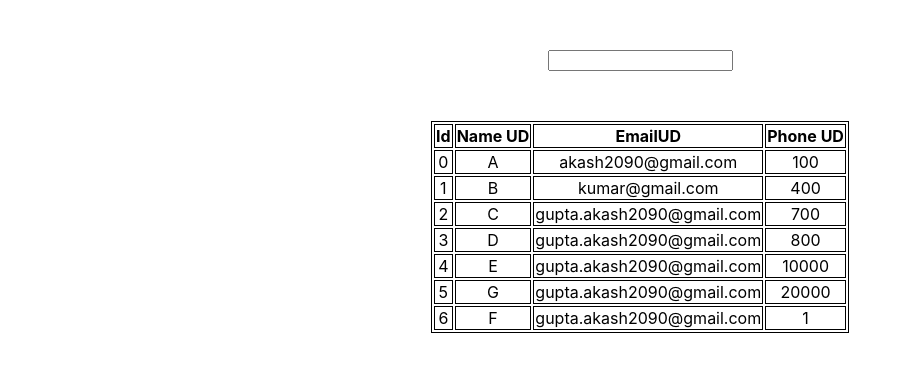
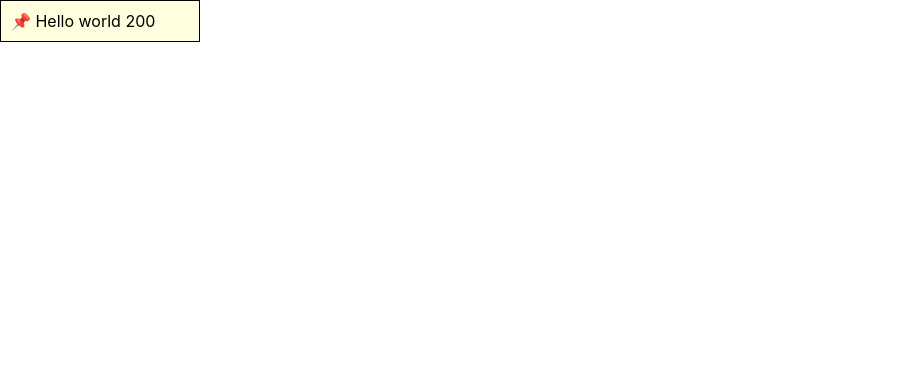
Before and after one commit to Akash1012/small_task, a React (Create React App) app: page / in a window 1280 px wide. Shown: the top 372 px of the page, without its empty margins (0-912 px from the left). Built offline with nearby package versions, Linux system fonts and the light colour scheme.

Commit message:
add new code

```diff
--- a/package.json
+++ b/package.json
@@ -8,6 +8,7 @@
     "@testing-library/user-event": "^13.5.0",
     "react": "^18.2.0",
     "react-dom": "^18.2.0",
+    "react-icons": "^5.2.1",
     "react-scripts": "5.0.1",
     "web-vitals": "^2.1.4"
   },
--- a/src/App.js
+++ b/src/App.js
@@ -13,6 +13,8 @@ import MainStepper from "./components/Stepper";
 import Tic from "./Prc";
 import ListInterview from "./components/Deloitte_List";
 import DD from "./components/DD";
+import Toast from "./components/ToastComp";
+import DragAndDrop from "./components/DragAndDrop";
 
 function App() {
   return (
@@ -30,10 +32,12 @@ function App() {
         {/* <MainBar /> */}
         {/* <MainStepper /> */}
         {/* <ListInterview /> */}
-        <DD />
+        {/* <DD /> */}
 
         {/* Prct */}
         {/* <Tic /> */}
+        {/* <Toast /> */}
+        <DragAndDrop />
       </div>
     </div>
   );
--- /dev/null
+++ b/src/components/DragAndDrop/Note/index.js
@@ -0,0 +1,25 @@
+import React, { forwardRef } from "react";
+
+const Note = forwardRef(({ content, inititalPos, ...props }, ref) => {
+  return (
+    <div
+      ref={ref}
+      style={{
+        position: "absolute",
+        left: `${inititalPos?.x}px`,
+        top: `${inititalPos?.y}px`,
+        border: "1px solid black",
+        userSelect: "none",
+        padding: "10px",
+        width: "200px",
+        cursor: "move",
+        backgroundColor: "lightyellow",
+      }}
+      {...props}
+    >
+      📌 {content}
+    </div>
+  );
+});
+
+export default Note;
--- /dev/null
+++ b/src/components/DragAndDrop/Notes/index.js
@@ -0,0 +1,125 @@
+/* eslint-disable react/prop-types */
+
+import { createRef, useEffect, useRef } from "react";
+import Note from "../Note";
+// import Note from "";
+
+const Notes = ({ notes = [], setNotes = () => {} }) => {
+  useEffect(() => {
+    // localstorage logic
+    const savedNotes = JSON.parse(localStorage.getItem("notes")) || [];
+
+    const updatedNotes = notes.map((note) => {
+      const savedNote = savedNotes.find((n) => n.id === note.id);
+      if (savedNote) {
+        return { ...note, position: savedNote.position };
+      } else {
+        const position = determineNewPosition();
+        return { ...note, position };
+      }
+    });
+
+    setNotes(updatedNotes);
+    localStorage.setItem("notes", JSON.stringify(updatedNotes));
+  }, [notes.length]);
+
+  const noteRefs = useRef([]);
+
+  const determineNewPosition = () => {
+    const maxX = window.innerWidth - 250;
+    const maxY = window.innerHeight - 250;
+
+    return {
+      x: Math.floor(Math.random() * maxX),
+      y: Math.floor(Math.random() * maxY),
+    };
+  };
+
+  const handleDragStart = (note, e) => {
+    const { id } = note;
+    const noteRef = noteRefs.current[id].current;
+    const rect = noteRef.getBoundingClientRect();
+    const offsetX = e.clientX - rect.left;
+    const offsetY = e.clientY - rect.top;
+
+    const startPos = note.position;
+
+    const handleMouseMove = (e) => {
+      const newX = e.clientX - offsetX;
+      const newY = e.clientY - offsetY;
+
+      noteRef.style.left = `${newX}px`;
+      noteRef.style.top = `${newY}px`;
+    };
+
+    const handleMouseUp = () => {
+      document.removeEventListener("mousemove", handleMouseMove);
+      document.removeEventListener("mouseup", handleMouseUp);
+
+      const finalRect = noteRef.getBoundingClientRect();
+      const newPosition = { x: finalRect.left, y: finalRect.top };
+
+      if (checkForOverlap(id)) {
+        // check for overlap
+        noteRef.style.left = `${startPos.x}px`;
+        noteRef.style.top = `${startPos.y}px`;
+      } else {
+        updateNotePosition(id, newPosition);
+      }
+    };
+
+    document.addEventListener("mousemove", handleMouseMove);
+    document.addEventListener("mouseup", handleMouseUp);
+  };
+
+  const checkForOverlap = (id) => {
+    const currentNoteRef = noteRefs.current[id].current;
+    const currentRect = currentNoteRef.getBoundingClientRect();
+
+    return notes.some((note) => {
+      if (note.id === id) return false;
+
+      const otherNoteRef = noteRefs.current[note.id].current;
+      const otherRect = otherNoteRef.getBoundingClientRect();
+
+      const overlap = !(
+        currentRect.right < otherRect.left ||
+        currentRect.left > otherRect.right ||
+        currentRect.bottom < otherRect.top ||
+        currentRect.top > otherRect.bottom
+      );
+
+      return overlap;
+    });
+  };
+
+  const updateNotePosition = (id, newPosition) => {
+    const updatedNotes = notes.map((note) =>
+      note.id === id ? { ...note, position: newPosition } : note
+    );
+    setNotes(updatedNotes);
+    localStorage.setItem("notes", JSON.stringify(updatedNotes));
+  };
+
+  return (
+    <div>
+      {notes.map((note) => {
+        return (
+          <Note
+            key={note.id}
+            ref={
+              noteRefs.current[note.id]
+                ? noteRefs.current[note.id]
+                : (noteRefs.current[note.id] = createRef())
+            }
+            initialPos={note.position}
+            content={note.text}
+            onMouseDown={(e) => handleDragStart(note, e)}
+          />
+        );
+      })}
+    </div>
+  );
+};
+
+export default Notes;
--- /dev/null
+++ b/src/components/DragAndDrop/index.js
@@ -0,0 +1,22 @@
+import { useState } from "react";
+import Notes from "./Notes";
+
+const DragAndDrop = () => {
+  const [notes, setNotes] = useState([
+    {
+      id: 1,
+      text: "Hello world 100",
+    },
+    {
+      id: 2,
+      text: "Hello world 200",
+    },
+  ]);
+  return (
+    <div>
+      <Notes notes={notes} setNotes={setNotes} />
+    </div>
+  );
+};
+
+export default DragAndDrop;
--- /dev/null
+++ b/src/components/ToastComp/Hooks/use-notification.js
@@ -0,0 +1,33 @@
+import { useCallback, useState } from "react";
+import Notifications from "../notifications";
+
+const useNotifications = (postion = "top-right") => {
+  const [notification, setNotification] = useState(null);
+
+  let timer;
+
+  const triggerNotifications = useCallback((notificationProps) => {
+    console.log("trigger", notificationProps);
+    if (timer) {
+      clearTimeout(timer);
+    }
+
+    setNotification(notificationProps);
+    timer = setTimeout(() => {
+      setNotification(null);
+    }, notificationProps.duration);
+  }, []);
+
+  const NotificationComponent = notification ? (
+    <div className={`${postion}`}>
+      <Notifications {...notification} />
+    </div>
+  ) : null;
+
+  return {
+    triggerNotifications,
+    NotificationComponent,
+  };
+};
+
+export default useNotifications;
--- /dev/null
+++ b/src/components/ToastComp/index.js
@@ -0,0 +1,37 @@
+import useNotifications from "./Hooks/use-notification";
+
+const Toast = () => {
+  const { triggerNotifications, NotificationComponent } =
+    useNotifications("bottom-left");
+
+  return (
+    <>
+      <button
+        onClick={() =>
+          triggerNotifications({
+            type: "success",
+            message: "File sent successfully",
+            duration: 3000,
+          })
+        }
+      >
+        Trigger Success
+      </button>
+
+      <button
+        onClick={() =>
+          triggerNotifications({
+            type: "error",
+            message: "Error",
+            duration: 3000,
+          })
+        }
+      >
+        Error
+      </button>
+      {NotificationComponent}
+    </>
+  );
+};
+
+export default Toast;
--- /dev/null
+++ b/src/components/ToastComp/notification.css
@@ -0,0 +1,54 @@
+.notification {
+  padding: 15px;
+  margin: 10px;
+  color: white;
+  display: flex;
+  align-items: center;
+  border-radius: 5px;
+  box-shadow: 0 2px 4px rgba(0, 0, 0, 0.2);
+  font-family: sans-serif;
+}
+
+.success {
+  background-color: #4caf50;
+}
+.info {
+  background-color: #2196f3;
+}
+.warning {
+  background-color: #ff9800;
+}
+.error {
+  background-color: #f44336;
+}
+
+.closeBtn {
+  margin-left: 5px;
+  cursor: pointer;
+  display: flex;
+  align-items: center;
+}
+
+.top-right {
+  position: fixed;
+  top: 20px;
+  right: 20px;
+}
+
+.top-left {
+  position: fixed;
+  top: 20px;
+  left: 20px;
+}
+
+.bottom-right {
+  position: fixed;
+  bottom: 20px;
+  right: 20px;
+}
+
+.bottom-left {
+  position: fixed;
+  bottom: 20px;
+  left: 20px;
+}
--- /dev/null
+++ b/src/components/ToastComp/notifications.js
@@ -0,0 +1,35 @@
+import React from "react";
+import {
+  AiOutlineCheckCircle,
+  AiOutlineCloseCircle,
+  AiOutlineInfoCircle,
+  AiOutlineWarning,
+} from "react-icons/ai";
+import "./notification.css";
+
+const iconsStyles = {
+  marginRight: "10px",
+};
+
+const icons = {
+  success: <AiOutlineCheckCircle style={iconsStyles} />,
+  info: <AiOutlineInfoCircle style={iconsStyles} />,
+  warnings: <AiOutlineWarning style={iconsStyles} />,
+  error: <AiOutlineCloseCircle style={iconsStyles} />,
+};
+
+const Notifications = ({ type = "info", message, onClose = () => {} }) => {
+  return (
+    <div className={`notification ${type}`}>
+      {icons[type]}
+      {message}
+      <AiOutlineCloseCircle
+        className="closeBtn"
+        color="white"
+        onClick={() => onClose()}
+      />
+    </div>
+  );
+};
+
+export default Notifications;
```
Also changed, not shown: src/components/DragAndDrop/index.css (added), src/components/ToastComp/style.css (added), 1 other file (tests, documents, lock files or other folders).
